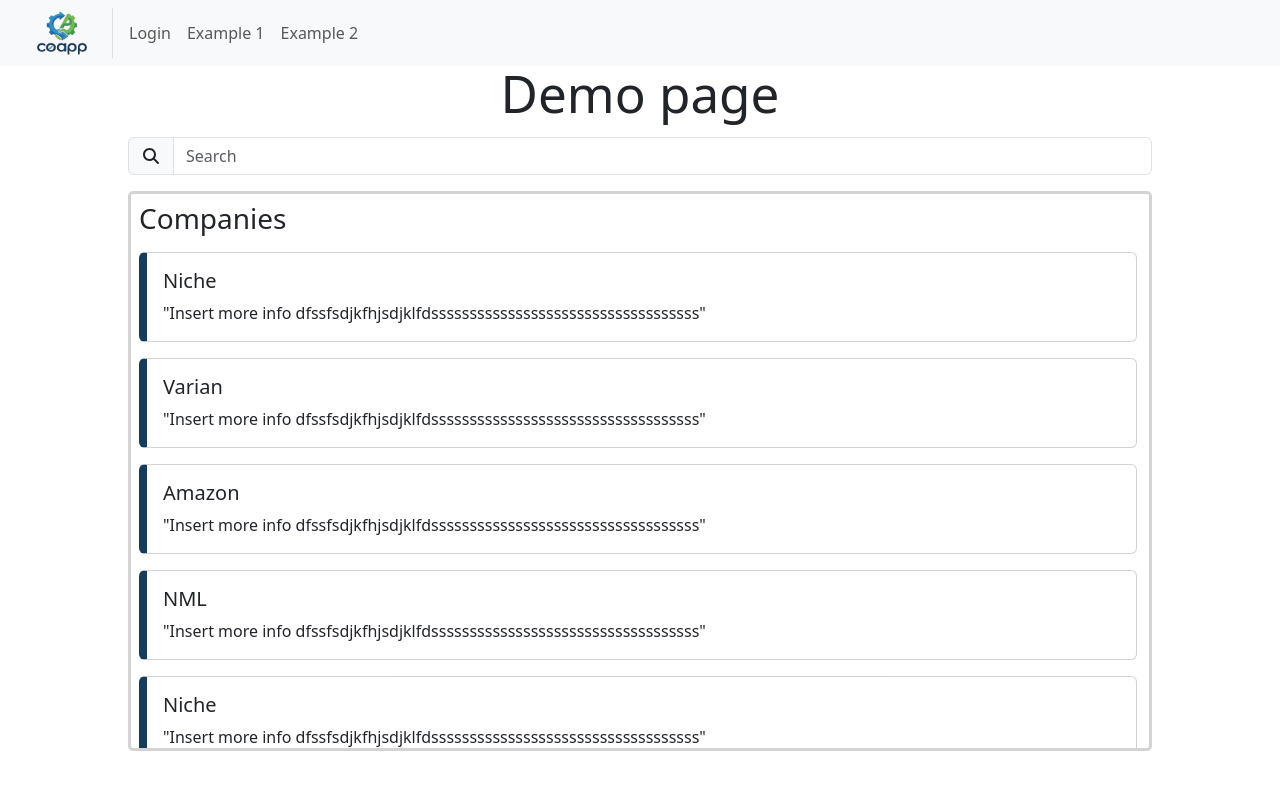
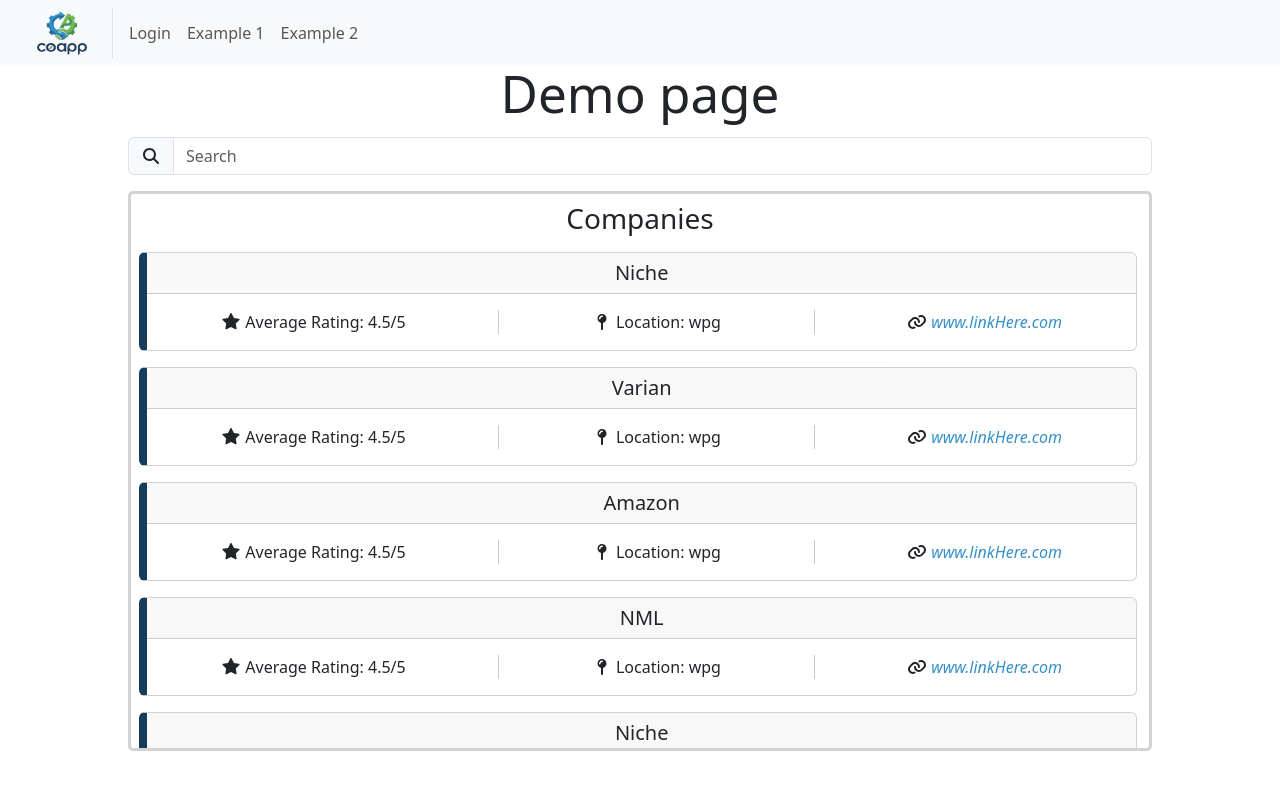
Before and after one commit to Co-App-Team/frontend, a React (Vite) app: page /demo in a window 1280 px wide. Shown: the top 790 px of the page. Built offline with nearby package versions, Linux system fonts and the light colour scheme.

Commit message:
Updated company information, styling, and added icons

```diff
--- a/src/api/rateMyCoopApi.js
+++ b/src/api/rateMyCoopApi.js
@@ -9,56 +9,56 @@
         companyId: '1',
         companyName: 'Niche',
         location: 'wpg',
-        website: 'linkHere',
+        website: 'www.linkHere.com',
         avgRating: '4.5',
       },
       {
         companyId: '2',
         companyName: 'Varian',
         location: 'wpg',
-        website: 'linkHere',
+        website: 'www.linkHere.com',
         avgRating: '4.5',
       },
       {
         companyId: '3',
         companyName: 'Amazon',
         location: 'wpg',
-        website: 'linkHere',
+        website: 'www.linkHere.com',
         avgRating: '4.5',
       },
       {
         companyId: '4',
         companyName: 'NML',
         location: 'wpg',
-        website: 'linkHere',
+        website: 'www.linkHere.com',
         avgRating: '4.5',
       },
       {
         companyId: '1',
         companyName: 'Niche',
         location: 'wpg',
-        website: 'linkHere',
+        website: 'www.linkHere.com',
         avgRating: '4.5',
       },
       {
         companyId: '2',
         companyName: 'Varian',
         location: 'wpg',
-        website: 'linkHere',
+        website: 'www.linkHere.com',
         avgRating: '4.5',
       },
       {
         companyId: '3',
         companyName: 'Amazon',
         location: 'wpg',
-        website: 'linkHere',
+        website: 'www.linkHere.com',
         avgRating: '4.5',
       },
       {
         companyId: '4',
         companyName: 'NML',
         location: 'wpg',
-        website: 'linkHere',
+        website: 'www.linkHere.com',
         avgRating: '4.5',
       },
     ],
--- a/src/components/rateMyCoop/CompaniesDisplay.jsx
+++ b/src/components/rateMyCoop/CompaniesDisplay.jsx
@@ -1,6 +1,7 @@
 import { Container, Row, Col, Card } from 'react-bootstrap';
 
 import styles from '../styling/rateMyCoop/CompaniesDisplay.module.css';
+import CompanyCard from './CompanyCard';
 
 const CompaniesDisplay = ({ companies, topFilteredCompanies, otherFilteredCompanies }) => {
   return (
@@ -14,18 +15,7 @@
               {companies.map((company, index) => (
                 <Row className="py-2 px-0">
                   <Col key={index}>
-                    <Card
-                      className={styles['company-card']}
-                      onClick={() => {
-                        console.log('bruh');
-                      }}>
-                      <Card.Body>
-                        <Card.Title>{company.companyName}</Card.Title>
-                        <Card.Text>
-                          "Insert more info dfssfsdjkfhjsdjklfdsssssssssssssssssssssssssssssssssss"
-                        </Card.Text>
-                      </Card.Body>
-                    </Card>
+                    <CompanyCard company={company} />
                   </Col>
                 </Row>
               ))}
@@ -40,18 +30,7 @@
             {topFilteredCompanies.map((company, index) => (
               <Row className="py-2 px-0">
                 <Col key={index}>
-                  <Card
-                    className={styles['company-card']}
-                    onClick={() => {
-                      console.log('bruh');
-                    }}>
-                    <Card.Body>
-                      <Card.Title>{company.companyName}</Card.Title>
-                      <Card.Text>
-                        "Insert more info dfssfsdjkfhjsdjklfdsssssssssssssssssssssssssssssssssss"
-                      </Card.Text>
-                    </Card.Body>
-                  </Card>
+                  <CompanyCard company={company} />
                 </Col>
               </Row>
             ))}
@@ -67,18 +46,7 @@
               {otherFilteredCompanies.map((company, index) => (
                 <Row className="py-2 px-0">
                   <Col key={index}>
-                    <Card
-                      className={styles['company-card']}
-                      onClick={() => {
-                        console.log('bruh');
-                      }}>
-                      <Card.Body>
-                        <Card.Title>{company.companyName}</Card.Title>
-                        <Card.Text>
-                          "Insert more info dfssfsdjkfhjsdjklfdsssssssssssssssssssssssssssssssssss"
-                        </Card.Text>
-                      </Card.Body>
-                    </Card>
+                    <CompanyCard company={company} />
                   </Col>
                 </Row>
               ))}
--- a/src/components/rateMyCoop/CompanyCard.jsx
+++ b/src/components/rateMyCoop/CompanyCard.jsx
@@ -1,13 +1,48 @@
-import { Container, Row, Col, Card } from 'react-bootstrap';
-import '../../styles/theme.scss';
-const CompanyCard = () => {
+import { Card } from 'react-bootstrap';
+import { FontAwesomeIcon } from '@fortawesome/react-fontawesome';
+import { faStar, faMapPin, faLink } from '@fortawesome/free-solid-svg-icons';
+import styles from '../styling/rateMyCoop/CompaniesDisplay.module.css';
+
+const CompanyCard = ({ company }) => {
   return (
     <>
-      <Card className="p-0">
-        <Card.Text>
-          <span className="companyAccentCardColour"></span>
-          Hi
-        </Card.Text>
+      <Card
+        className={styles['company-card']}
+        onClick={() => {
+          console.log('bruh');
+        }}>
+        <Card.Header as={'h5'}>{company.companyName}</Card.Header>
+        <Card.Body>
+          <Card.Text>
+            <div className="d-flex justify-content-around">
+              <div className="mx-4">
+                <FontAwesomeIcon
+                  className="me-1"
+                  icon={faStar}
+                />
+                Average Rating: {company.avgRating}/5
+              </div>
+              <div className="vr"></div>
+              <div className="mx-4">
+                <FontAwesomeIcon
+                  className="me-1"
+                  icon={faMapPin}
+                />
+                Location: {company.location}
+              </div>
+              <div className="vr"></div>
+              <div className="mx-4">
+                <FontAwesomeIcon
+                  className="me-1"
+                  icon={faLink}
+                />
+                <i>
+                  <a href={company.website}>{company.website}</a>
+                </i>
+              </div>
+            </div>
+          </Card.Text>
+        </Card.Body>
       </Card>
     </>
   );
--- a/src/components/styling/rateMyCoop/CompaniesDisplay.module.css
+++ b/src/components/styling/rateMyCoop/CompaniesDisplay.module.css
@@ -5,7 +5,7 @@
   overflow-x: hidden;
   padding: 0.5rem;
   margin-top: 1rem;
-  text-align: left;
+  text-align: center;
 
   border: 0.2rem;
   border-style: solid;
```
